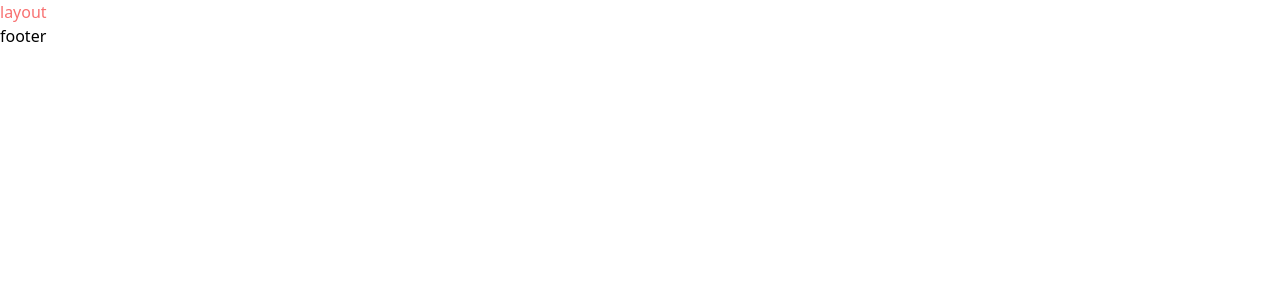
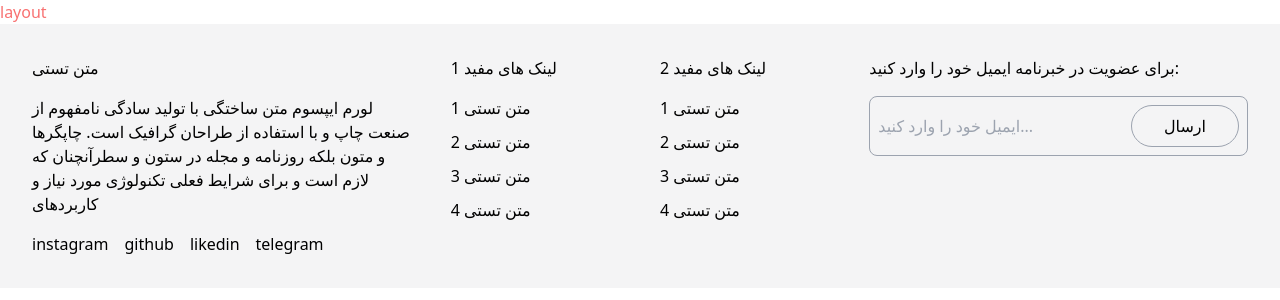
Before and after one commit to ebrahimkamali536/modern-blog-app, a Next.js app: page / in a window 1280 px wide. Shown: the top 300 px of the page. Built offline with nearby package versions, Linux system fonts and the light colour scheme.

Commit message:
create footer

```diff
--- a/src/layout/Footer.js
+++ b/src/layout/Footer.js
@@ -1,11 +1,72 @@
-import React from 'react';
+import React from "react";
+import Link from "next/link";
 
 const Footer = () => {
-    return (
-        <div>
-            footer
+  return (
+    <div className="grid grid-cols-6 gap-10 items-start justify-between bg-zinc-100 p-8">
+      <div className="flex flex-col gap-y-4 md:col-span-2">
+        <h4>متن تستی</h4>
+        <p>
+          لورم ایپسوم متن ساختگی با تولید سادگی نامفهوم از صنعت چاپ و با استفاده
+          از طراحان گرافیک است. چاپگرها و متون بلکه روزنامه و مجله در ستون و
+          سطرآنچنان که لازم است و برای شرایط فعلی تکنولوژی مورد نیاز و کاربردهای
+        </p>
+        <div className="flex items-center gap-x-4">
+          <Link href="#">instagram</Link>
+          <Link href="#">github</Link>
+          <Link href="#">likedin</Link>
+          <Link href="#">telegram</Link>
         </div>
-    );
+      </div>
+      <div className="flex flex-col gap-y-4">
+        <h4>لینک های مفید 1</h4>
+        <ul className="flex flex-col gap-y-2.5">
+          <li>
+            <Link href="#">متن تستی 1</Link>
+          </li>
+          <li>
+            <Link href="#">متن تستی 2</Link>
+          </li>
+          <li>
+            <Link href="#">متن تستی 3</Link>
+          </li>
+          <li>
+            <Link href="#">متن تستی 4</Link>
+          </li>
+        </ul>
+      </div>
+      <div className="flex flex-col gap-y-4">
+        <h4>لینک های مفید 2</h4>
+        <ul className="flex flex-col gap-y-2.5">
+          <li>
+            <Link href="#">متن تستی 1</Link>
+          </li>
+          <li>
+            <Link href="#">متن تستی 2</Link>
+          </li>
+          <li>
+            <Link href="#">متن تستی 3</Link>
+          </li>
+          <li>
+            <Link href="#">متن تستی 4</Link>
+          </li>
+        </ul>
+      </div>
+      <div className="flex flex-col gap-y-4 md:col-span-2">
+        <h4>برای عضویت در خبرنامه ایمیل خود را وارد کنید:</h4>
+        <div className="border border-gray-400 p-2 rounded-lg flex items-center justify-between">
+          <input
+            className="bg-transparent outline-none w-full"
+            type="text"
+            placeholder="ایمیل خود را وارد کنید..."
+          />
+          <button className="border border-gray-400 rounded-full py-2 px-8">
+            ارسال
+          </button>
+        </div>
+      </div>
+    </div>
+  );
 };
 
 export default Footer;
```
